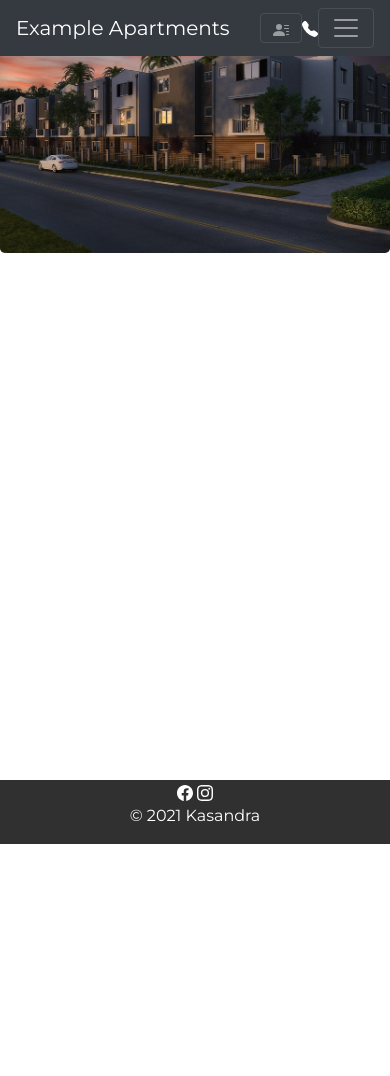
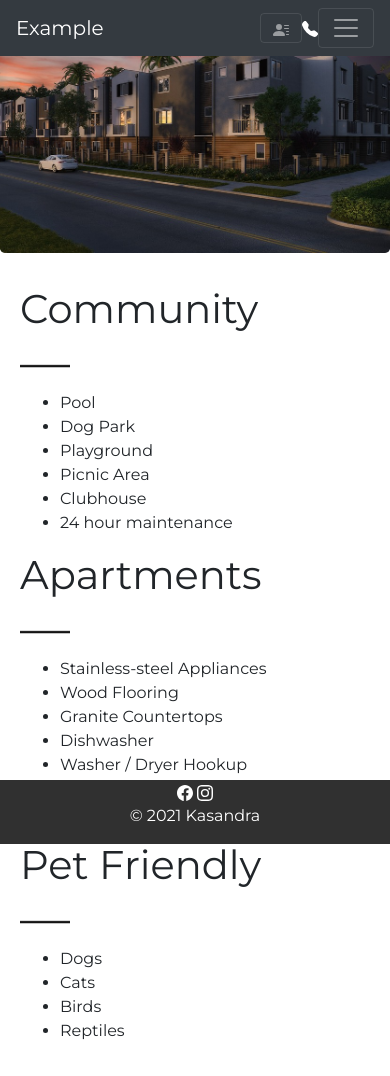
Before and after one commit to Knboor/Example-Apartment-Website, a plain HTML site: page amenities.html in a window 390 px wide. Before the commit the page ends 844 px from the top, so only its background shows below. Drawn offline with nearby package versions, Linux system fonts and the light colour scheme.

Commit message:
Fixed mobile navbar. Added amenities and floorplans content.

```diff
--- a/amenities.html
+++ b/amenities.html
@@ -20,7 +20,7 @@
         <nav>
             <!-- Navigation menu with three links: amenities, floorplans, and gallery. Dropdown with two links: applicant login and resident login -->
             <nav class="navbar fixed-top navbar-dark bg-dark">
-              <a class="navbar-brand" href="index.html">Example Apartments</a>
+              <a class="navbar-brand" href="index.html">Example</a>
               <div class="navPrimary d-flex justify-content-between align-items-center">
                   <a class="navPrimary-item" href="#">Applicant Login</a>
                   <a class="navPrimary-item" href="#">Resident Login</a>
@@ -69,6 +69,40 @@
         </header>
         <!-- HEADER END -->
 
+        <!-- MAIN CONTENT START -->
+        <div class="amenitiesContent">
+            <h1>Community</h1>
+            <img class="textLine" src="img/line.png" alt="line">
+            <ul>
+                <li>Pool</li>
+                <li>Dog Park</li>
+                <li>Playground</li>
+                <li>Picnic Area</li>
+                <li>Clubhouse</li>
+                <li>24 hour maintenance</li>
+            </ul>
+            <h1>Apartments</h1>
+            <img class="textLine" src="img/line.png" alt="line">
+            <ul>
+                <li>Stainless-steel Appliances</li>
+                <li>Wood Flooring</li>
+                <li>Granite Countertops</li>
+                <li>Dishwasher</li>
+                <li>Washer / Dryer Hookup</li>
+                <li>Ceiling Fans</li>
+                <li>Walk-in Closets</li>
+            </ul>
+            <h1>Pet Friendly</h1>
+            <img class="textLine" src="img/line.png" alt="line">
+            <ul>
+                <li>Dogs</li>
+                <li>Cats</li>
+                <li>Birds</li>
+                <li>Reptiles</li>
+            </ul>
+        </div>
+        <!-- MAIN CONTENT END    -->
+
         <!--FOOTER START-->
         <footer class="fixed-bottom">
             <!--Clickable link to facebook in new tab-->
--- a/css/main.css
+++ b/css/main.css
@@ -146,6 +146,19 @@ footer {
     margin-top: 100px;
 }
 
+/**************************
+   AMENITIES
+**************************/
+.amenitiesContent {
+    margin: 30px 20px 100px;
+}
+
+/**************************
+    FLOOR PLANS
+**************************/
+.floorplanContent {
+    margin: 20px;
+}
 
 /**************************
    MEDIA QUERIES
@@ -206,11 +219,15 @@ footer {
     .item-5 {
         padding: 70px;
     }
+
+    /*Amenities Content*/
+    .amenitiesContent {
+        margin: 30px 30% 100px;
+    }
+
+    /*Floorplans Content*/
+    .floorplanContent {
+        width: 60%;
+        margin: 20px auto;
+    }
 }
-
-/*
-@media only screen and (min-width: 1600px) {
-    .information {
-        width: 50%;
-    }
-}*/
```
Also changed, not shown: floorplans.html (+9 -1 lines), gallery.html (+1 -1 lines).
